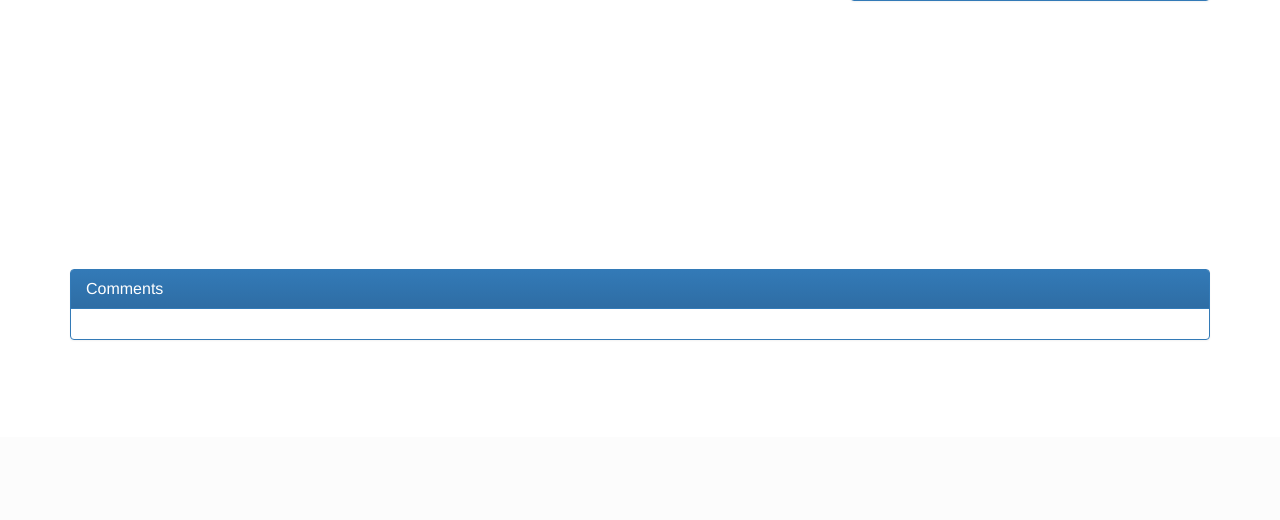
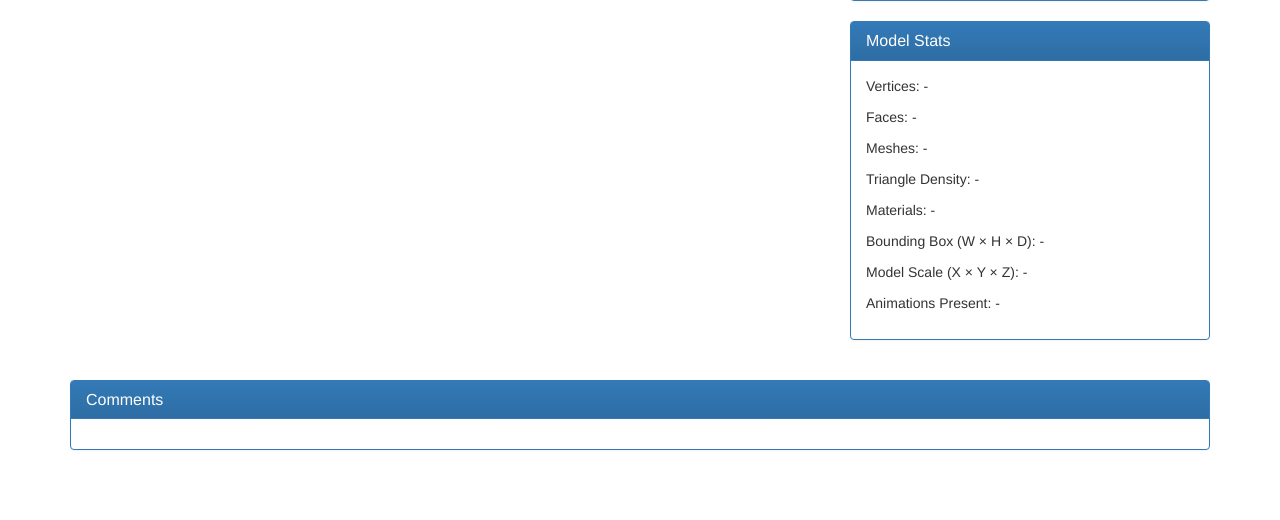
Before and after one commit to fossgis/3dmr, a Django app: template mainapp/templates/mainapp/model.html in a window 1280 px wide. Shown: the part 363-883 px from the top of the page. Before the commit the page ends 703 px from the top, so only its background shows below. Run offline with Django 3.2, Linux system fonts and the light colour scheme; the template is opened without the code that fills it, so the values that code supplies are empty; parts of the project's set-up code (start-up, migrations or seed data) failed here and were passed over; some libraries are stand-ins or nearby versions.

Commit message:
add stats

```diff
--- a/mainapp/templates/mainapp/model.html
+++ b/mainapp/templates/mainapp/model.html
@@ -13,6 +13,7 @@
 }
 </script>
 <script type="module" src="{% static 'mainapp/preview.js' %}"></script>
+<script type="module" src="{% static 'mainapp/model_stats.js' %}"></script>
 <style>
 	#mapdiv {
 		width: 750px;
@@ -59,6 +60,7 @@
 				</div>
 			</div>
 		</div>
+		<div>
 		<div class="col-md-4">
 			{% if model.is_hidden %}
 			<div class="panel panel-danger">
@@ -108,6 +110,28 @@
 					{% endif %}
 				</div>
 			</div>
+		</div>
+		<div class="col-md-4">
+			{% if model.is_hidden %}
+			<div class="panel panel-danger">
+			{% else %}
+			<div class="panel panel-primary">
+			{% endif %}
+				<div class="panel-heading">
+					<h3 class="panel-title">Model Stats</h3>
+				</div>
+				<div class="panel-body">
+					<p>Vertices: <span id="vertexCount" class="stat-neutral">-</span></p>
+					<p>Faces: <span id="faceCount" class="stat-neutral">-</span></p>
+					<p>Meshes: <span id="meshCount" class="stat-neutral">-</span></p>
+					<p>Triangle Density: <span id="triangleDensity" class="stat-neutral">-</span></p>
+					<p>Materials: <span id="materialCount" class="stat-neutral">-</span></p>
+					<p>Bounding Box (W × H × D): <span id="boundingBox" class="stat-neutral">-</span></p>
+					<p>Model Scale (X × Y × Z): <span id="modelScale" class="stat-neutral">-</span></p>
+					<p>Animations Present: <span id="hasAnimations" class="stat-neutral">-</span></p>
+				</div>
+			</div>
+		</div>
 		</div>
 	</div>
 	<br>
@@ -186,6 +210,7 @@ initMap("mapdiv", {{ model.location.latitude }}, {{ model.location.longitude }},
 
 		var three = initTHREE(elementId, options);
 		loadGLB(url, options, three);
+		initStatsTHREE(url);
 	}
 
 	window.addEventListener("load", function() {
@@ -196,5 +221,6 @@ initMap("mapdiv", {{ model.location.latitude }}, {{ model.location.longitude }},
 			displayPreview(elem.id, properties[1], properties[2]);
 		}
 	});
+
 </script>
 {% endblock %}
```
Also changed, not shown: mainapp/templates/mainapp/modelform.html (+9 -6 lines).
